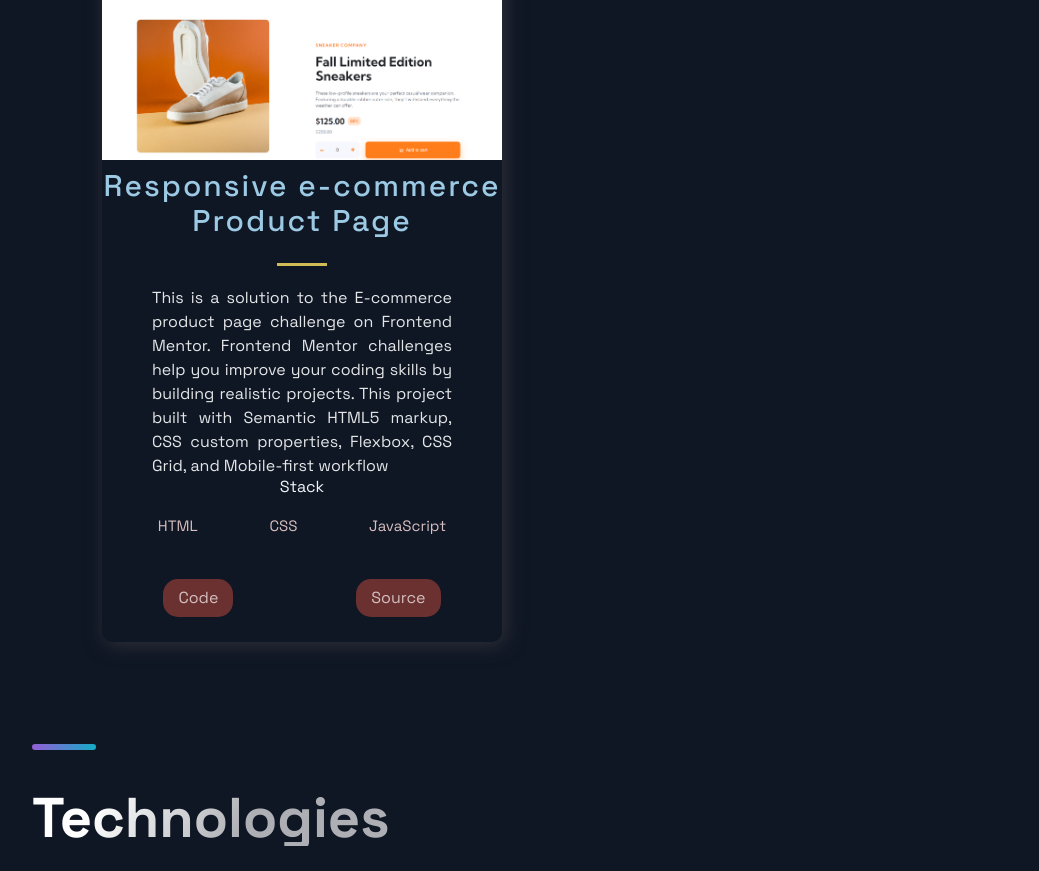
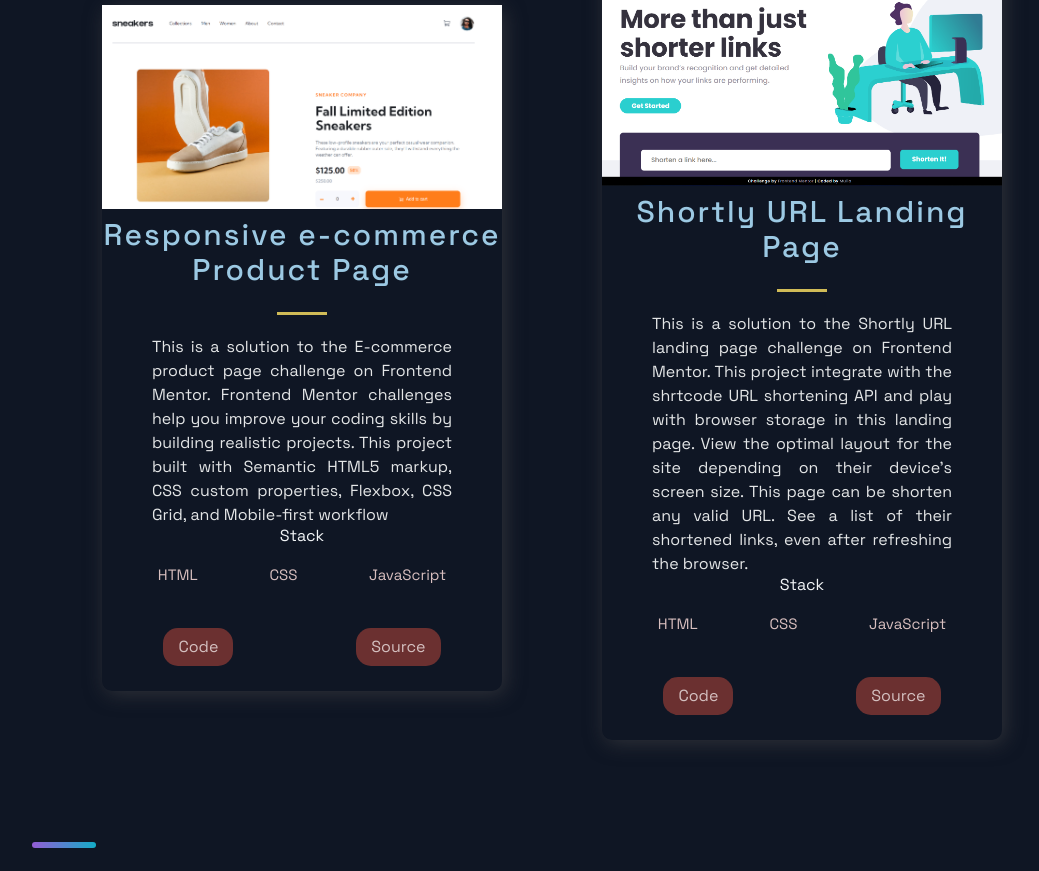
Before and after one commit to gummymule/portfolio-3.0, a Next.js app: page / in a window 1280 px wide. Shown: the part 2349-3220 px from the top of the page, without its empty margins (88-1127 px from the left). Built offline with nearby package versions, Linux system fonts and the light colour scheme.

Commit message:
Update constants.js

```diff
--- a/src/constants/constants.js
+++ b/src/constants/constants.js
@@ -44,6 +44,15 @@ export const projects = [
       visit: 'https://github.com/muliasw12/Responsive-ecommerce-product-page',
       id: 4,
     },
+    {
+      title: 'Shortly URL Landing Page',
+      description: "This is a solution to the Shortly URL landing page challenge on Frontend Mentor. This project integrate with the shrtcode URL shortening API and play with browser storage in this landing page. View the optimal layout for the site depending on their device's screen size. This page can be shorten any valid URL. See a list of their shortened links, even after refreshing the browser.",
+      image: '/images/shortly-url.png',
+      tags: ['HTML', 'CSS', 'JavaScript'],
+      source: 'https://url-shortening-api-landing-page-rouge.vercel.app/',
+      visit: 'https://github.com/muliasw12/URL-shortening-API-landing-page',
+      id: 5,
+    },
   ];
 
   export const TimeLineData = [
```
